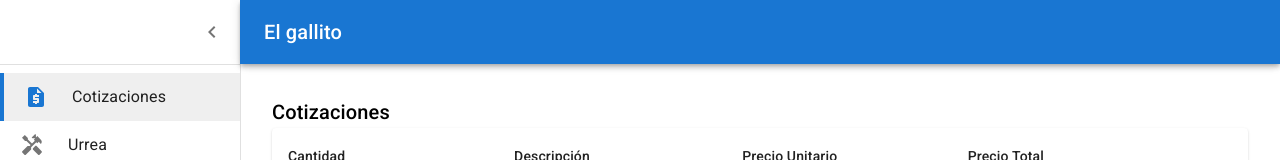
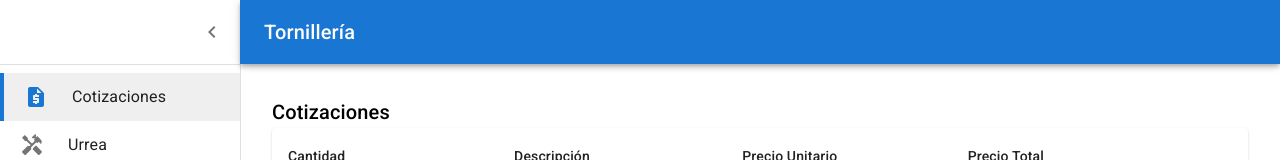
Before and after one commit to AlbertoG22/tornilleria-project, a React (Vite) app: page / in a window 1280 px wide. Shown: the top 160 px of the page. Built offline with nearby package versions, Linux system fonts and the light colour scheme.

Commit message:
changes in views structure

```diff
--- a/src/dashboard/components/NavBar.jsx
+++ b/src/dashboard/components/NavBar.jsx
@@ -18,7 +18,7 @@ export const NavBar = ({ AppBar, handleDrawerOpen, drawerOpen }) => {
           <Menu />
         </IconButton>
         <Typography variant="h6" noWrap component="div">
-          El gallito
+          Tornillería
         </Typography>
       </Toolbar>
     </AppBar>
--- a/src/dashboard/components/index.js
+++ b/src/dashboard/components/index.js
@@ -1,5 +1,3 @@
 export * from './NavBar';
 export * from './Drawer';
-export * from './TableComponent';
 export * from './SearchField';
-export * from './CotizacionForm';
--- a/src/dashboard/pages/HomePage.jsx
+++ b/src/dashboard/pages/HomePage.jsx
@@ -1,13 +1,13 @@
 import { Typography } from '@mui/material';
 import { DashboardLayout } from '../layout/dashboardLayout';
-import { CotizacionForm } from '../components';
+import { CotizacionView } from '../views/CotizacionView';
 
 export const HomePage = () => {
 
   return (
     <DashboardLayout>
       <Typography variant='h6'>Cotizaciones</Typography>
-      <CotizacionForm />
+      <CotizacionView />
     </DashboardLayout>
   );
 };
--- a/src/dashboard/pages/SearchPage.jsx
+++ b/src/dashboard/pages/SearchPage.jsx
@@ -1,13 +1,14 @@
-import { SearchField, TableComponent } from '../components';
+import { SearchField } from '../components';
 import { DashboardLayout } from '../layout/dashboardLayout';
 import { Typography } from '@mui/material';
+import { TableView } from '../views';
 
 export const SearchPage = () => {
   return (
     <DashboardLayout>
       {/* <Typography variant='h6'>Herramienta Urrea</Typography> */}
       <SearchField />
-      <TableComponent />
+      <TableView />
     </DashboardLayout>
   );
 };
--- a/src/dashboard/components/CotizacionForm.jsx
+++ b/src/dashboard/views/CotizacionView.jsx
@@ -2,7 +2,7 @@ import { useState } from 'react';
 import { Button, Paper, Table, TableBody, TableCell, TableContainer, TableHead, TableRow, TextField, IconButton } from '@mui/material';
 import DeleteIcon from '@mui/icons-material/Delete';
 
-export const CotizacionForm = () => {
+export const CotizacionView = () => {
   const [cotizaciones, setCotizaciones] = useState([{ amount: '', description: '', unitPrice: '', totalPrice: '' }]);
 
   const handleAddRow = () => {
--- a/src/dashboard/components/TableComponent.jsx
+++ b/src/dashboard/views/TableView.jsx
@@ -1,4 +1,4 @@
-import * as React from 'react';
+import React from 'react';
 import Paper from '@mui/material/Paper';
 import Table from '@mui/material/Table';
 import TableBody from '@mui/material/TableBody';
@@ -57,7 +57,7 @@ const rows = [
   createData("Brazil", "BR", 210147125, 8515767),
 ];
 
-export const TableComponent = () => {
+export const TableView = () => {
   const [page, setPage] = React.useState(0);
   const [rowsPerPage, setRowsPerPage] = React.useState(10);
 
--- a/src/dashboard/views/index.js
+++ b/src/dashboard/views/index.js
@@ -0,0 +1,2 @@
+export * from './CotizacionView';
+export * from './TableView';
```
